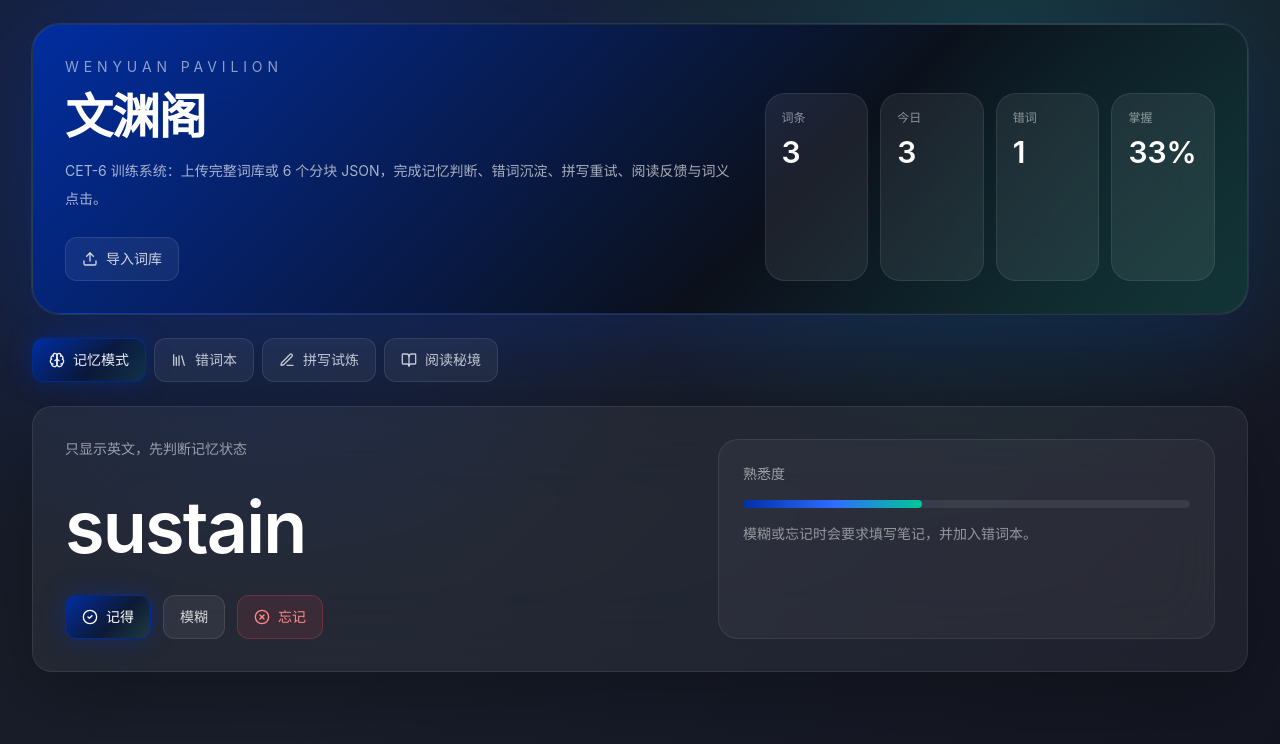
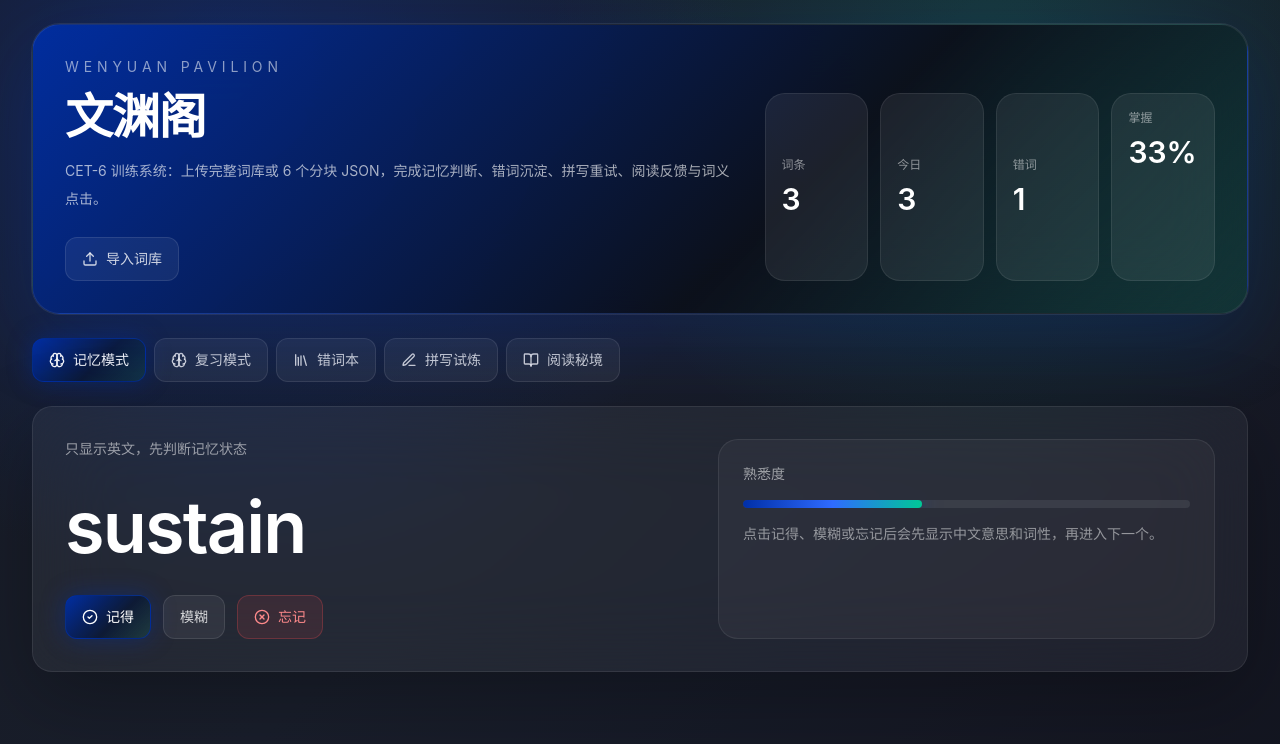
Before and after one commit to f1onah/huangdi-system, a Next.js app: page /english in a window 1280 px wide. Shown: the top 744 px of the page. Built offline with nearby package versions, Linux system fonts and the light colour scheme.

Commit message:
Update Wenyuan study modes

```diff
--- a/components/AdvancedEnglishModule.tsx
+++ b/components/AdvancedEnglishModule.tsx
@@ -8,7 +8,7 @@ import { useAppState } from "@/lib/storage";
 import type { AppState, ReadingExercise, Word } from "@/lib/types";
 import { addExp, cn, today, uid } from "@/lib/utils";
 
-type Mode = "memory" | "wrong" | "spelling" | "reading";
+type Mode = "memory" | "review" | "all" | "today" | "wrong" | "spelling" | "reading";
 type ImportWord = Partial<Word> & {
   id?: string;
   word?: string;
@@ -32,6 +32,7 @@ type StudyWord = Word & {
   sourceOrder?: number;
 };
 type NoteIntent = { word: StudyWord; type: "模糊" | "忘记" } | null;
+type MemoryResult = { word: StudyWord; type: "记得" | "模糊" | "忘记" } | null;
 type SpellingModal = { word: StudyWord } | null;
 type WordPopup = { word: string; meaning: string; pos: string } | null;
 type ImportResult = { total: number; added: number; updated: number; skipped: number };
@@ -209,7 +210,9 @@ export function AdvancedEnglishModule({ embedded = false }: { embedded?: boolean
 
   const [mode, setMode] = useState<Mode>("memory");
   const [memoryIndex, setMemoryIndex] = useState(0);
+  const [reviewIndex, setReviewIndex] = useState(0);
   const [reviewWordId, setReviewWordId] = useState<string | null>(null);
+  const [memoryResult, setMemoryResult] = useState<MemoryResult>(null);
   const [noteIntent, setNoteIntent] = useState<NoteIntent>(null);
   const [note, setNote] = useState("");
   const [spellingIndex, setSpellingIndex] = useState(0);
@@ -226,10 +229,11 @@ export function AdvancedEnglishModule({ embedded = false }: { embedded?: boolean
   const [readingStatus, setReadingStatus] = useState("");
   const [isGeneratingReading, setIsGeneratingReading] = useState(false);
 
+  const wrongWords = visibleWords.filter((word) => word.wrongCount > 0);
+  const reviewWords = wrongWords.filter((word) => word.updatedAt.slice(0, 10) === today());
   const reviewWord = reviewWordId ? visibleWords.find((word) => word.id === reviewWordId) : undefined;
-  const currentMemory = reviewWord || dailyWords[memoryIndex % Math.max(dailyWords.length, 1)];
+  const currentMemory = reviewWord || (mode === "review" ? reviewWords[reviewIndex % Math.max(reviewWords.length, 1)] : dailyWords[memoryIndex % Math.max(dailyWords.length, 1)]);
   const currentSpelling = dailyWords[spellingIndex % Math.max(dailyWords.length, 1)];
-  const wrongWords = visibleWords.filter((word) => word.wrongCount > 0);
   const masteredRate = visibleWords.length ? Math.round((visibleWords.filter((word) => word.familiarity >= 3).length / visibleWords.length) * 100) : 0;
 
   function saveWords(nextWords: StudyWord[], patch: Partial<AppState> = {}) {
@@ -242,8 +246,10 @@ export function AdvancedEnglishModule({ embedded = false }: { embedded?: boolean
   }
 
   function moveToNextMemoryWord() {
+    setMemoryResult(null);
     setReviewWordId(null);
-    setMemoryIndex((index) => (index + 1) % Math.max(dailyWords.length, 1));
+    if (mode === "review") setReviewIndex((index) => (index + 1) % Math.max(reviewWords.length, 1));
+    else setMemoryIndex((index) => (index + 1) % Math.max(dailyWords.length, 1));
   }
 
   function importWords(imported: ImportWord[]) {
@@ -251,7 +257,9 @@ export function AdvancedEnglishModule({ embedded = false }: { embedded?: boolean
     saveWords(merged);
     setImportMessage(formatImportResult(result, merged.length));
     setReviewWordId(null);
+    setMemoryResult(null);
     setMemoryIndex(0);
+    setReviewIndex(0);
     setSpellingIndex(0);
   }
 
@@ -279,7 +287,7 @@ export function AdvancedEnglishModule({ embedded = false }: { embedded?: boolean
   function rememberWord() {
     if (!currentMemory) return;
     patchWord(currentMemory.id, { familiarity: currentMemory.familiarity + 1 }, { attributes: addExp(state.attributes, "english", 1) });
-    moveToNextMemoryWord();
+    setMemoryResult({ word: currentMemory, type: "记得" });
   }
 
   function openNote(type: "模糊" | "忘记") {
@@ -291,9 +299,9 @@ export function AdvancedEnglishModule({ embedded = false }: { embedded?: boolean
   function saveWrongNote() {
     if (!noteIntent) return;
     patchWord(noteIntent.word.id, { wrongCount: noteIntent.word.wrongCount + 1, familiarity: Math.max(0, noteIntent.word.familiarity - 1), note });
+    setMemoryResult({ word: noteIntent.word, type: noteIntent.type });
     setNoteIntent(null);
     setNote("");
-    moveToNextMemoryWord();
   }
 
   function checkSpelling() {
@@ -378,9 +386,12 @@ export function AdvancedEnglishModule({ embedded = false }: { embedded?: boolean
           importJson={importJson}
           importMessage={importMessage}
           isImporting={isImporting}
+          setMode={(nextMode) => { setMode(nextMode); setMemoryResult(null); setReviewWordId(null); }}
         />
-        <Tabs mode={mode} setMode={setMode} />
-        {mode === "memory" && <MemoryMode word={currentMemory} rememberWord={rememberWord} openNote={openNote} />}
+        <Tabs mode={mode} setMode={(nextMode) => { setMode(nextMode); setMemoryResult(null); setReviewWordId(null); }} />
+        {(mode === "memory" || mode === "review") && <MemoryMode word={currentMemory} result={memoryResult} rememberWord={rememberWord} openNote={openNote} next={moveToNextMemoryWord} reviewMode={mode === "review"} reviewCount={reviewWords.length} />}
+        {mode === "all" && <WordList title="全部词条" words={visibleWords} review={(word) => { setMode("memory"); setReviewWordId(word.id); setMemoryResult(null); }} />}
+        {mode === "today" && <WordList title="今日 50 个词" words={dailyWords} review={(word) => { setMode("memory"); setReviewWordId(word.id); setMemoryResult(null); }} />}
         {mode === "wrong" && <WrongBook words={wrongWords} review={(word) => { setMode("memory"); setReviewWordId(word.id); }} remove={(word) => patchWord(word.id, { hidden: true })} master={(word) => patchWord(word.id, { familiarity: 5, hidden: true })} />}
         {mode === "spelling" && <Spelling word={currentSpelling} answer={spellingAnswer} setAnswer={setSpellingAnswer} status={spellingStatus} check={checkSpelling} />}
         {mode === "reading" && <Reading reading={reading} answers={answers} setAnswers={setAnswers} submitted={submitted} generateReading={generateReading} submitReading={submitReading} lookupWord={lookupWord} model={readingModel} setModel={setReadingModel} status={readingStatus} isGenerating={isGeneratingReading} />}
@@ -393,7 +404,7 @@ export function AdvancedEnglishModule({ embedded = false }: { embedded?: boolean
   );
 }
 
-function Hero({ words, todayWords, wrong, mastered, importJson, importMessage, isImporting }: { words: number; todayWords: number; wrong: number; mastered: number; importJson: (event: ChangeEvent<HTMLInputElement>) => void; importMessage: string; isImporting: boolean }) {
+function Hero({ words, todayWords, wrong, mastered, importJson, importMessage, isImporting, setMode }: { words: number; todayWords: number; wrong: number; mastered: number; importJson: (event: ChangeEvent<HTMLInputElement>) => void; importMessage: string; isImporting: boolean; setMode: (mode: Mode) => void }) {
   return (
     <header className="rounded-[28px] border border-white/[0.08] bg-[linear-gradient(135deg,rgba(0,47,167,0.92),rgba(11,15,26,0.94)_62%,rgba(0,200,150,0.12))] p-8 shadow-glow backdrop-blur-2xl">
       <p className="text-sm uppercase tracking-[0.35em] text-white/55">Wenyuan Pavilion</p>
@@ -410,9 +421,9 @@ function Hero({ words, todayWords, wrong, mastered, importJson, importMessage, i
           {importMessage ? <p className={cn("mt-3 text-sm", importMessage.startsWith("导入失败") ? "text-[#FF8A8B]" : "text-[#00C896]")}>{importMessage}</p> : null}
         </div>
         <div className="grid grid-cols-2 gap-3 sm:grid-cols-4 lg:grid-cols-2 xl:grid-cols-4">
-          <MetricPill label="词条" value={`${words}`} />
-          <MetricPill label="今日" value={`${todayWords}`} />
-          <MetricPill label="错词" value={`${wrong}`} />
+          <MetricPill label="词条" value={`${words}`} onClick={() => setMode("all")} />
+          <MetricPill label="今日" value={`${todayWords}`} onClick={() => setMode("today")} />
+          <MetricPill label="错词" value={`${wrong}`} onClick={() => setMode("wrong")} />
           <MetricPill label="掌握" value={`${mastered}%`} />
         </div>
       </div>
@@ -421,13 +432,17 @@ function Hero({ words, todayWords, wrong, mastered, importJson, importMessage, i
 }
 
 function Tabs({ mode, setMode }: { mode: Mode; setMode: (mode: Mode) => void }) {
-  const items: Array<[Mode, string, ReactNode]> = [["memory", "记忆模式", <Brain key="i" size={16} />], ["wrong", "错词本", <Library key="i" size={16} />], ["spelling", "拼写试炼", <PenLine key="i" size={16} />], ["reading", "阅读秘境", <BookOpen key="i" size={16} />]];
+  const items: Array<[Mode, string, ReactNode]> = [["memory", "记忆模式", <Brain key="i" size={16} />], ["review", "复习模式", <Brain key="i" size={16} />], ["wrong", "错词本", <Library key="i" size={16} />], ["spelling", "拼写试炼", <PenLine key="i" size={16} />], ["reading", "阅读秘境", <BookOpen key="i" size={16} />]];
   return <nav className="flex flex-wrap gap-2">{items.map(([key, label, icon]) => <Button key={key} variant={mode === key ? "primary" : "secondary"} onClick={() => setMode(key)}>{icon}{label}</Button>)}</nav>;
 }
 
-function MemoryMode({ word, rememberWord, openNote }: { word?: StudyWord; rememberWord: () => void; openNote: (type: "模糊" | "忘记") => void }) {
-  if (!word) return <Card className="p-8"><Empty text="暂无词条，请先导入 CET-6 词库。" /></Card>;
-  return <Card className="grid gap-8 p-8 lg:grid-cols-[1fr_0.8fr]"><div><p className="text-sm text-white/55">只显示英文，先判断记忆状态</p><h2 className="mt-8 break-words text-6xl font-semibold tracking-tight text-white md:text-7xl">{word.word}</h2><div className="mt-8 flex flex-wrap gap-3"><Button onClick={rememberWord}><CheckCircle2 size={16} />记得</Button><Button variant="secondary" onClick={() => openNote("模糊")}>模糊</Button><Button variant="danger" onClick={() => openNote("忘记")}><XCircle size={16} />忘记</Button></div></div><div className="rounded-glass border border-white/[0.08] bg-white/[0.04] p-6"><p className="text-sm text-white/55">熟悉度</p><Progress className="mt-4" value={(word.familiarity / 5) * 100} /><p className="mt-4 text-sm text-white/50">模糊或忘记时会要求填写笔记，并加入错词本。</p></div></Card>;
+function MemoryMode({ word, result, rememberWord, openNote, next, reviewMode, reviewCount }: { word?: StudyWord; result: MemoryResult; rememberWord: () => void; openNote: (type: "模糊" | "忘记") => void; next: () => void; reviewMode: boolean; reviewCount: number }) {
+  if (!word) return <Card className="p-8"><Empty text={reviewMode ? "今日暂无需要复习的模糊或忘记词。" : "暂无词条，请先导入 CET-6 词库。"} /></Card>;
+  return <Card className="grid gap-8 p-8 lg:grid-cols-[1fr_0.8fr]"><div><p className="text-sm text-white/55">{reviewMode ? `复习今日模糊/忘记词，共 ${reviewCount} 个` : "只显示英文，先判断记忆状态"}</p><h2 className="mt-8 break-words text-6xl font-semibold tracking-tight text-white md:text-7xl">{word.word}</h2>{result ? <div className="mt-8 rounded-glass border border-[#00C896]/25 bg-[#00C896]/10 p-5"><p className="text-sm text-white/55">你的选择：{result.type}</p><p className="mt-3 text-2xl font-semibold text-white">{result.word.meaning}</p><p className="mt-2 text-sm text-white/60">词性：{result.word.pos || "暂无词性"}</p><Button className="mt-5" onClick={next}>下一个</Button></div> : <div className="mt-8 flex flex-wrap gap-3"><Button onClick={rememberWord}><CheckCircle2 size={16} />记得</Button><Button variant="secondary" onClick={() => openNote("模糊")}>模糊</Button><Button variant="danger" onClick={() => openNote("忘记")}><XCircle size={16} />忘记</Button></div>}</div><div className="rounded-glass border border-white/[0.08] bg-white/[0.04] p-6"><p className="text-sm text-white/55">熟悉度</p><Progress className="mt-4" value={(word.familiarity / 5) * 100} /><p className="mt-4 text-sm text-white/50">点击记得、模糊或忘记后会先显示中文意思和词性，再进入下一个。</p></div></Card>;
+}
+
+function WordList({ title, words, review }: { title: string; words: StudyWord[]; review: (word: StudyWord) => void }) {
+  return <Card className="p-6"><h2 className="text-2xl font-semibold text-white">{title}</h2><div className="mt-6 grid gap-4 md:grid-cols-2 xl:grid-cols-3">{words.length ? words.map((word) => <button key={word.id} onClick={() => review(word)} className="rounded-glass border border-white/[0.08] bg-white/[0.045] p-5 text-left transition hover:border-klein/45 hover:bg-white/[0.07]"><h3 className="break-words text-2xl font-semibold text-white">{word.word}</h3><p className="mt-1 text-sm text-white/55">{word.pos || "无词性"}</p><p className="mt-4 text-white/80">{word.meaning}</p></button>) : <Empty text="暂无词条。" />}</div></Card>;
 }
 
 function WrongBook({ words, review, remove, master }: { words: StudyWord[]; review: (word: StudyWord) => void; remove: (word: StudyWord) => void; master: (word: StudyWord) => void }) {
@@ -458,8 +473,9 @@ function Modal({ title, children, onClose }: { title: string; children: ReactNod
   return <div className="fixed inset-0 z-50 flex items-center justify-center bg-black/60 p-4 backdrop-blur-sm"><div className="w-full max-w-lg rounded-[24px] border border-white/[0.1] bg-[#0B0F1A]/95 p-6 shadow-glow"><div className="flex items-center justify-between"><h3 className="text-xl font-semibold text-white">{title}</h3><button className="rounded-full bg-white/[0.06] p-2 text-white/60 hover:text-white" onClick={onClose}><X size={18} /></button></div><div className="mt-5">{children}</div></div></div>;
 }
 
-function MetricPill({ label, value }: { label: string; value: string }) {
-  return <div className="rounded-glass border border-white/[0.08] bg-white/[0.07] p-4"><p className="text-xs text-white/50">{label}</p><p className="mt-2 text-3xl font-semibold text-white">{value}</p></div>;
+function MetricPill({ label, value, onClick }: { label: string; value: string; onClick?: () => void }) {
+  const content = <><p className="text-xs text-white/50">{label}</p><p className="mt-2 text-3xl font-semibold text-white">{value}</p></>;
+  return onClick ? <button onClick={onClick} className="rounded-glass border border-white/[0.08] bg-white/[0.07] p-4 text-left transition hover:border-klein/50 hover:bg-klein/20">{content}</button> : <div className="rounded-glass border border-white/[0.08] bg-white/[0.07] p-4">{content}</div>;
 }
 
 function Empty({ text }: { text: string }) {
```
